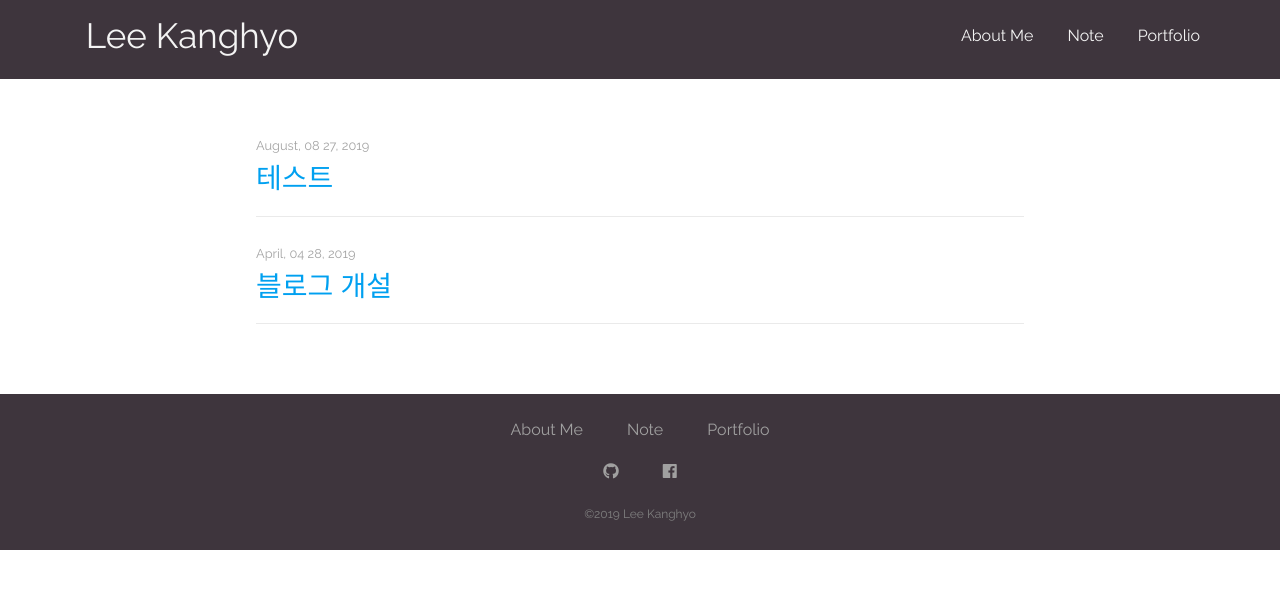
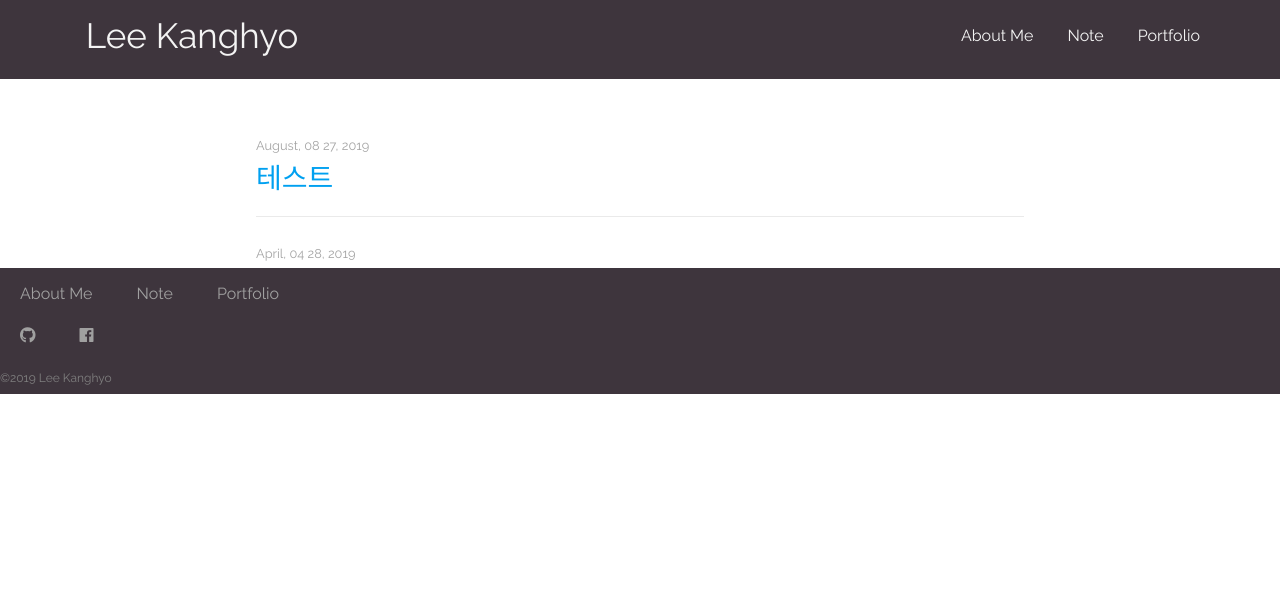
Before and after one commit to overload-dev/leekanghyo.github.io, a Jekyll site: the page built from Note.html, in a window 1280 px wide. Shown: the top 589 px of the page. Built offline with Jekyll 4.4.1, drawn with Linux system fonts in a browser that asks for light colours; nearby versions of some CDN libraries.

Commit message:
Update style.scss

```diff
--- a/assets/css/style.scss
+++ b/assets/css/style.scss
@@ -29,6 +29,14 @@ body {
   font-size: $base_font_size;
   color: $base_font_color;
   line-height: 32px;
+}
+
+footer {
+    background-color: #3e353d;
+    position: absolute;
+    bottom: 0;
+    left: 0;
+    right: 0;
 }
 
 .site-header{
@@ -95,28 +103,9 @@ body {
   h2 {
     font-size: 15px;
   }
-
-  footer {
-    padding-top: 10px;
-    padding-bottom: 20px;
-    bottom: auto;
-    position: absolute;
-    left: 0;
-    bottom: 0;
-    width: 100%;
-
-  }
 }
 
 footer {
-  color: #f4f4f4;
-  background-color: #3e353d;
-  text-align: center;
-  padding-top: 10px;
-  padding-bottom: 20px;
-  width: 100%;
-  bottom: 0;
-
   ul {
     list-style: none;
     font-size: 16px;
```
